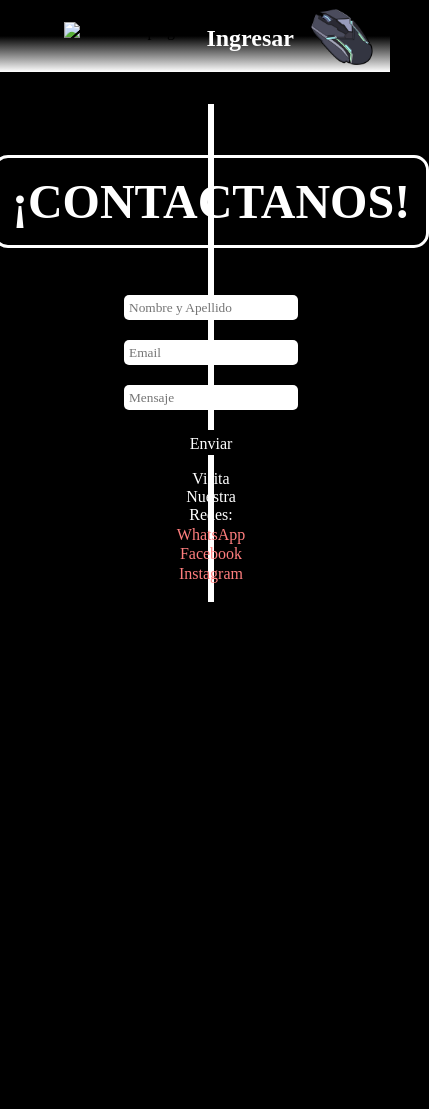
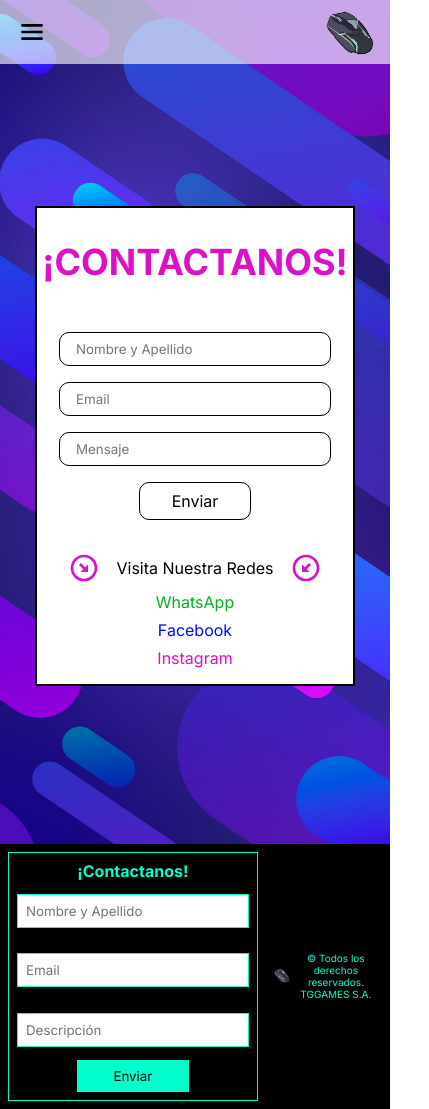
Before and after one commit to Totoneta/gaming, a plain HTML site: page contacto.html in a window 390 px wide. Shown: the whole page, 429 px wide, since content can reach past the window. Before the commit the page ends 844 px from the top, so only its background shows below. Drawn offline with Linux system fonts and the light colour scheme; a web font is replaced by a local one.

Commit message:
contacto rediseño y responsivo add

```diff
--- a/CSS/style-contacto.css
+++ b/CSS/style-contacto.css
@@ -1,62 +1,47 @@
 /* Import */
-@import url('https://fonts.googleapis.com/css2?family=Platypi:ital,wght@0,300..800;1,300..800&display=swap');
+@import url('https://fonts.googleapis.com/css2?family=Inter:ital,opsz,wght@0,14..32,100..900;1,14..32,100..900&display=swap');
 
 * {
     padding: 0;
     margin: 0;
     box-sizing: border-box;
-    font-family: "Platypi", serif;
+    font-family: "Inter", serif;
 }
 
-/* Body */
 body {
-    background-color: #000000;
+    background-image: url('./../Images/fondovideojuegos.jpg');
+    background-position: center;
+    background-repeat: no-repeat;
+    background-size: cover;
 }
 
 /* NavBar */
+.navcontainer {
+    position: fixed;
+    z-index: 1000;
+    width: 100%;
+}
+
 .menu-horizontal {
-    background: linear-gradient(#000 50%, #fff);
+    background: #ffffffa1;
     display: flex;
     justify-content: space-between;
     align-items: center;
     height: 4.5rem;
     width: 100%;
-}
-
-/* Menú Izquierda */
-.item-bar-menu {
-    color: #fff;
-    list-style: none;
-    font-size: 1.5rem;
-}
-
-/* Menú-menú */
-.item-bar-menu {
-    padding-top: 1rem;
+    transition: all .3s;
+    padding: 0 3rem;
 }
 
 .img-navbar-izquierda {
-    height: 1.8rem;
-    padding-left: 4rem;
+    height: 3rem;
     cursor: pointer;
 }
 
-.item-menu {
-    list-style: none;
-}
-
-.item-menu>a {
-    color: #fff;
-    text-decoration: none;
-}
-
-.item-menu>a:hover {
-    color: #494949;
-}
 
 /* Items derecha Navbar*/
 .menu-derecha>a {
-    color: #fff;
+    color: #000;
     text-align: center;
     padding-top: .3rem;
     display: flex;
@@ -65,59 +50,105 @@ body {
     justify-content: center;
 }
 
-.menu-derecha>a>h2 {
-    margin-right: 1rem;
-}
+.menu-derecha>a {}
 
 /* Imagen Logo Menú*/
 .imagen-logo {
     height: 4rem;
+}
+
+/* Menú Izquierda */
+.item-bar-menu {
+    color: #000;
+    list-style: none;
+    font-size: 1.5rem;
     padding-right: 1rem;
+}
+
+/* Menú-menú */
+.item-bar-menu {
+    padding-top: 1rem;
+}
+
+.item-menu {
+    list-style: none;
+}
+
+.normalnavbarcolor {
+    color: #000;
+}
+
+.normalnavbarcolor:hover {
+    color: #494949;
+}
+
+.videojuegosnavbarcolor {
+    color: #db10c7;
+}
+
+.videojuegosnavbarcolor:hover {
+    color: #da49cb;
+}
+
+.item-menu>a {
+    text-decoration: none;
 }
 
 
 /* Menú vertical */
 .menu-vertical {
-    opacity: 0;
+    color: #000;
+    font-weight: bold;
     display: flex;
     flex-direction: column;
-    align-items: center;
-    justify-content: space-around;
-    width: 13rem;
-    background: linear-gradient(transparent, #000 30%);
-    padding: 1rem;
-    border-radius: 5px;
+    align-items: start;
+    justify-content: start;
+    gap: 3rem;
+    width: 16rem;
+    height: 91dvh;
+    padding: 5rem 1rem 2rem 2rem;
+    background-color: #ffffffa1;
     position: absolute;
     z-index: 0;
-    top: 3rem;
+    top: 4.5rem;
     left: 0;
-    pointer-events: none;
+    transform: translateX(-300px);
+    transition: all .6s;
 }
 
 /* FIN NavBar */
 
+/* Body */
+
 /* Contenedor */
-.contenedor{
-    border: 3px solid #fff;
-    margin-top: 2rem;
+.contenedor {
+    height: 100dvh;
     display: flex;
-    padding: 1rem 0;
+    justify-content: center;
+    align-items: center;
+}
+
+.subcontenedor {
+    display: flex;
     flex-direction: column;
     align-items: center;
-    margin-left: 13rem;
-    margin-right: 13rem;
-    margin-bottom: .5rem;
+    justify-content: center;
+    gap: 2rem;
+    width: 50rem;
+    height: 37rem;
+    border: 3px solid #000;
+    margin: 0 auto;
+    padding: 1rem;
+    background-color: #fff;
 }
 
 /* Título */
 .titulo {
-    color: #ffffff;
+    color: #db10c7;
     display: flex;
     text-align: center;
     flex-direction: column;
-    margin: 2rem;
-    font-size: 2rem;
-    border: 3px solid #fff;
+    font-size: 2.5rem;
     border-radius: 15px;
     padding: 1rem;
 }
@@ -130,68 +161,96 @@ body {
 
 .form-iniciar {
     display: flex;
+    align-items: center;
+    justify-content: center;
     flex-direction: column;
-    width: 200px;
-    margin: 5px;
-    align-items: center;
+    gap: 1rem;
 }
 
 .form-iniciar>input {
-    margin: 10px;
-    height: 25px;
-    border: none;
-    border-radius: 5px;
-    padding: 5px;
+    width: 25rem;
+    height: 3rem;
+    border: 3px solid #000;
+    border-radius: 10px;
+    padding: 1rem;
     outline: none;
 }
 
 .btn-form {
+    background-color: #fff;
+    border: 3px solid #000;
     font-size: 1rem;
-    background-color: #000000;
-    color: #fff;
     cursor: pointer;
-    border: none;
+    padding: .5rem 1rem;
+    width: 8rem;
+    height: 3rem;
+    transition: all .3s;
+    border-radius: 10px;
+}
 
+.btn-form:hover {
+    background-color: #b1b1b1;
 }
 
 /* Redes */
 .redes {
     display: flex;
-    gap: .1rem;
-    flex-direction: column;
     justify-content: center;
     align-items: center;
-    width: 100%;
+    flex-direction: column;
+    width: max-content;
     text-align: center;
-}
-.redes>span{
-    color: #fff;
+    gap: .5rem;
+    margin: 0 auto;
 }
 
-.redes>a {
-    color: #ff7e7e;
+.redestitulo {
+    display: flex;
+    justify-content: center;
+    align-items: center;
+    gap: 1rem;
+}
+
+.redestitulo>span {
+    color: #000;
+}
+
+.redestitulo>img {
+    height: 2rem;
+}
+
+/* Colores redes */
+.redes>a:nth-child(2) {
+    color: #00b318;
+    text-decoration: none;
+}
+
+.redes>a:nth-child(3) {
+    color: #000dff;
+    text-decoration: none;
+}
+
+.redes>a:nth-child(4) {
+    color: #db10c7;
     text-decoration: none;
 }
 
 .redes>a:hover {
-    color: #ff4141;
+    color: #000;
 }
 
 /* Footer */
 footer {
-    border: 3px solid #fff;
-    margin: 1rem;
+    background-color: #000;
     display: flex;
     justify-content: space-around;
     align-items: center;
-    border-radius: 5px;
 }
 
 .footer-derecha {
-    color: #fff;
+    color: #00FFCC;
     text-align: center;
     padding: 1rem;
-    margin: 1rem;
     display: flex;
     justify-content: center;
     align-items: center;
@@ -206,7 +265,7 @@ footer>div>img {
     display: flex;
     flex-direction: column;
     width: 30rem;
-    border: 3px solid #fff;
+    border: 3px solid #00FFCC;
     padding: 1rem;
     align-items: center;
     margin: 1rem;
@@ -219,21 +278,162 @@ footer>div>img {
     margin: .8rem;
     width: 20rem;
     padding: .5rem;
+    border: 1px solid #00FFCC;
 }
 
 .form-submit {
     width: 10rem;
+    padding: .5rem;
+    border: none;
+    cursor: pointer;
+    background-color: #00FFCC;
+    color: #000000;
+}
+
+.form-submit:hover {
+    background-color: #bbbbbb;
 }
 
 .formulario>h4 {
-    color: #fff;
+    color: #00FFCC;
     font-size: 1.5rem;
 }
 
 /* FIN Body */
+
+/* Clases c/ Js */
+
+.showhide {
+    transform: translateX(0px);
+}
 
 /* Js MenuNabvar */
 .showhide {
     opacity: 1;
     pointer-events: all;
 }
+
+/* MediaQuery de 350px a 710px */
+@media (min-width: 350px) and (max-width: 710px) {
+
+    /* NavBar */
+    .menu-horizontal {
+        height: 4rem;
+        justify-content: space-between;
+        padding: 0 1rem;
+    }
+
+    .img-navbar-izquierda {
+        height: 2rem;
+        padding: 0;
+    }
+
+    /* Imagen Logo Menú*/
+    .imagen-logo {
+        height: 3rem;
+    }
+
+
+    /* Menú vertical */
+    .menu-vertical {
+        height: 100dvh;
+        width: 11rem;
+        padding: 4rem 1rem 1rem 1rem;
+        top: 4rem;
+    }
+
+    /* FIN NavBar */
+
+    /* Body */
+
+    /* Contenedor */
+    .contenedor {
+        padding-top: 3rem;
+    }
+
+    .subcontenedor {
+        border: 2px solid #000;
+        width: 20rem;
+        height: max-content;
+    }
+
+    /* Título */
+    .titulo {
+        font-size: 1.5rem;
+    }
+
+    /* Formulario */
+    .form-iniciar>input {
+        width: 17rem;
+        height: 2rem;
+        border: 1px solid #000;
+    }
+
+    .btn-form {
+        border: 1px solid #000;
+        padding: .5rem 2rem;
+        width: max-content;
+        height: max-content;
+    }
+
+    /* Redes */
+
+    /* Footer */
+    footer {}
+
+    .footer-derecha {
+        padding: .5rem;
+        margin: 0;
+        font-size: 10px;
+        width: auto;
+    }
+
+    footer>div>img {
+        width: 1rem;
+        height: 1rem;
+    }
+
+    .formulario {
+        width: 35rem;
+        padding: .5rem;
+        margin: .5rem;
+        border: 1px solid #00FFCC;
+        border-radius: 0;
+    }
+
+    .form-input {
+        width: 100%;
+        padding: .5rem;
+    }
+
+    .form-submit {
+        width: 7rem;
+        padding: .5rem;
+    }
+
+    .formulario>h4 {
+        font-size: 16px;
+    }
+
+}
+
+/* MediaQuery de 711px a 1350px */
+@media (min-width: 711px) and (max-width: 1350px) {
+
+    .subcontenedor {
+        width: 40rem;
+    }
+
+    /* Título */
+    .titulo {
+        font-size: 2.5rem;
+    }
+
+    /* Formulario */
+    .form-iniciar>input {
+        width: 30rem;
+        height: 2.5rem;
+        border: 2px solid #000;
+    }
+
+}
--- a/CSS/style-videojuegos.css
+++ b/CSS/style-videojuegos.css
@@ -10,7 +10,10 @@
 }
 
 body {
-    background-color: #fff;
+    background-image: url('./../Images/fondovideojuegos.jpg');
+    background-position: center;
+    background-repeat: no-repeat;
+    background-size: cover;
 }
 
 /* NavBar */
--- a/contacto.html
+++ b/contacto.html
@@ -11,45 +11,67 @@
 <body>
     <!-- Navigation Bar -->
     <header>
-        <nav>
+        <nav class="navcontainer">
             <ul class="menu-horizontal">
-                <img class="img-navbar-izquierda" src="/Images/tres-lineas.png" alt="Menú-Desplegable">
+                <img class="img-navbar-izquierda" src="/Images/menu.svg" alt="Menú-Desplegable">
                 <li class="item-bar-menu">
                     <ul class="menu-vertical">
-                        <li class="item-menu"><a href="/index.html">INICIO</a></li>
-                        <li class="item-menu"><a href="/videojuegos.html">VIDEOJUEGOS</a></li>
-                        <li class="item-menu"><a href="contacto.html">CONTACTANOS</a></li>
+                        <li class="item-menu"><a class="normalnavbarcolor" href="/index.html">Inicio</a></li>
+                        <li class="item-menu"><a class="videojuegosnavbarcolor" href="/videojuegos.html">Videojuegos</a>
+                        </li>
+                        <li class="item-menu"><a class="normalnavbarcolor" href="contacto.html">Contacto</a></li>
                     </ul>
                 </li>
                 <div class="menu-derecha">
                     <a href="index.html">
-                        <h2>Ingresar</h2><img src="Images/Logo.png" alt="Logo TOTONEXT" class="imagen-logo">
+                        <img src="Images/Logo.png" alt="Logo TOTONEXT" class="imagen-logo">
                     </a>
                 </div>
             </ul>
         </nav>
     </header>
+
     <div class="contenedor">
+        <div class="subcontenedor">
             <div class="titulo">
                 <h2>¡CONTACTANOS!</h2>
             </div>
             <div class="iniciar">
                 <form class="form-iniciar">
-                <input type="text" placeholder="Nombre y Apellido">
-                <input type="email" placeholder="Email">
-                <input type="text" placeholder="Mensaje">
-                <input type="submit" value="Enviar" class="btn-form">
+                    <input type="text" placeholder="Nombre y Apellido" required>
+                    <input type="email" placeholder="Email" required>
+                    <input type="text" placeholder="Mensaje" required>
+                    <button type="submit" class="btn-form">Enviar</button>
                 </form>
             </div>
             <div class="redes">
-            <span>Visita Nuestra Redes:</span>
+                <div class="redestitulo">
+                    <img src="./Images/rightarrowdown.svg" alt="">
+                    <span>Visita Nuestra Redes</span>
+                    <img src="./Images/leftarrowdown.svg" alt="">
+                </div>
                 <a href="https://web.whatsapp.com/" target="_blank" class="registrarse">WhatsApp</a>
                 <a href="https://www.facebook.com/" target="_blank" class="registrarse">Facebook</a>
                 <a href="https://www.instagram.com/" target="_blank" class="registrarse">Instagram</a>
 
             </div>
         </div>
+    </div>
 
+    <!-- Footer -->
+    <footer>
+        <form class="formulario" action="">
+            <h4>¡Contactanos!</h4>
+            <input class="form-input" placeholder="Nombre y Apellido" type="text" required>
+            <input class="form-input" placeholder="Email" type="email" required>
+            <input class="form-input" placeholder="Descripción" type="text" required>
+            <input class="form-submit" value="Enviar" type="submit">
+        </form>
+        <div class="footer-derecha">
+            <img src="/Images/Logo.png" alt="Logo">
+            <span>© Todos los derechos reservados. TGGAMES S.A.</span>
+        </div>
+    </footer>
 
     <script src="/JS/iniciar_sesion.js"></script>
 </body>
```
Also changed, not shown: CSS/style-index.css (+4 -7 lines), JS/contacto.js (added, +7 -0 lines), Images/fondocontacto.jpg (added), Images/fondovideojuegos.jpg (added), Images/leftarrowdown.svg (added), Images/rightarrowdown.svg (added). Lines whose indentation alone changed are shown as unchanged.
